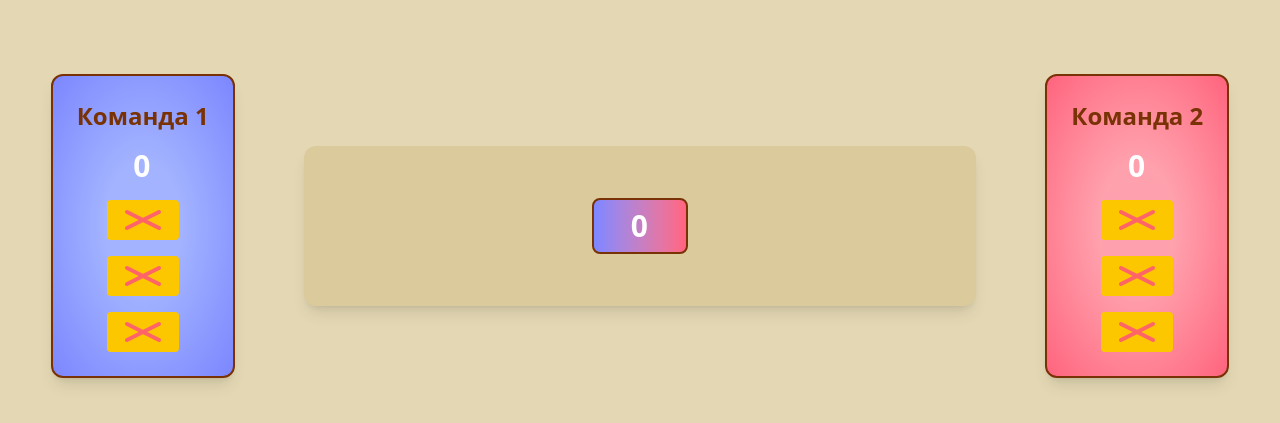
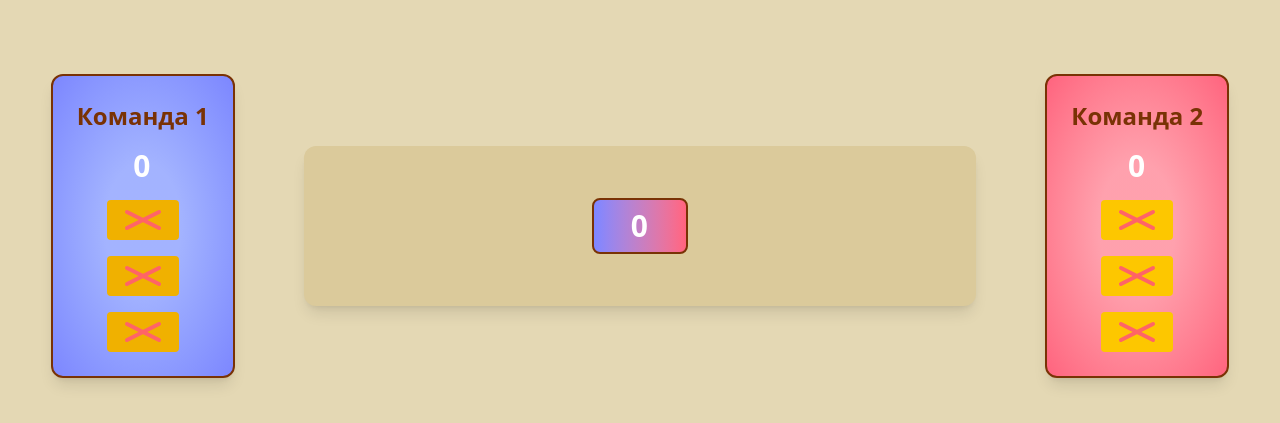
Before and after one commit to VND0/hundred-to-one, a Python web app: template templates/game_play.html in a window 1280 px wide. Shown: the part 194-617 px from the top of the page. Run offline with Jinja, Linux system fonts and the light colour scheme; the template is opened without the code that fills it, so the values that code supplies are empty; style sheets or scripts are compiled from the project's sources.

Commit message:
Make styles for disabled and active mistake-buttons

```diff
--- a/static/src/input.css
+++ b/static/src/input.css
@@ -11,3 +11,11 @@
 .flip-active {
     @apply rotate-y-0 opacity-100;
 }
+
+.mistake-active {
+    @apply bg-[var(--color-yellow-500)] hover:bg-[var(--color-yellow-400)]
+}
+
+.mistake-disabled {
+    @apply disabled:bg-[var(--color-yellow-400)]
+}
--- a/templates/game_play.html
+++ b/templates/game_play.html
@@ -9,7 +9,7 @@
                 <h2 class="font-bold text-2xl">Команда 1</h2>
                 <span class="font-bold text-3xl text-white tracking-wider" id="team1Score">0</span>
                 {% for _ in range(3) %}
-                    <button class="btn btn-md bg-[var(--color-yellow-400)] hover:bg-[var(--color-yellow-500)] border-none mistake-button"
+                    <button class="btn btn-md border-none mistake-button mistake-active"
                             data-team-number="1">
                         <svg class="w-10 text-red-400" viewBox="0 0 100 100" xmlns="http://www.w3.org/2000/svg"
                              fill="none"
@@ -37,8 +37,8 @@
                 <h2 class="font-bold text-2xl">Команда 2</h2>
                 <span class="font-bold text-3xl text-white tracking-wider" id="team2Score">0</span>
                 {% for _ in range(3) %}
-                    <button class="btn btn-md bg-[var(--color-yellow-400)] hover:bg-[var(--color-yellow-500)] border-none mistake-button"
-                            data-team-number="2">
+                    <button class="btn btn-md border-none mistake-button mistake-disabled"
+                            data-team-number="2" disabled>
                         <svg class="w-10 text-red-400" viewBox="0 0 100 100" xmlns="http://www.w3.org/2000/svg"
                              fill="none"
                              stroke="currentColor" stroke-width="10" stroke-linecap="round">
```
